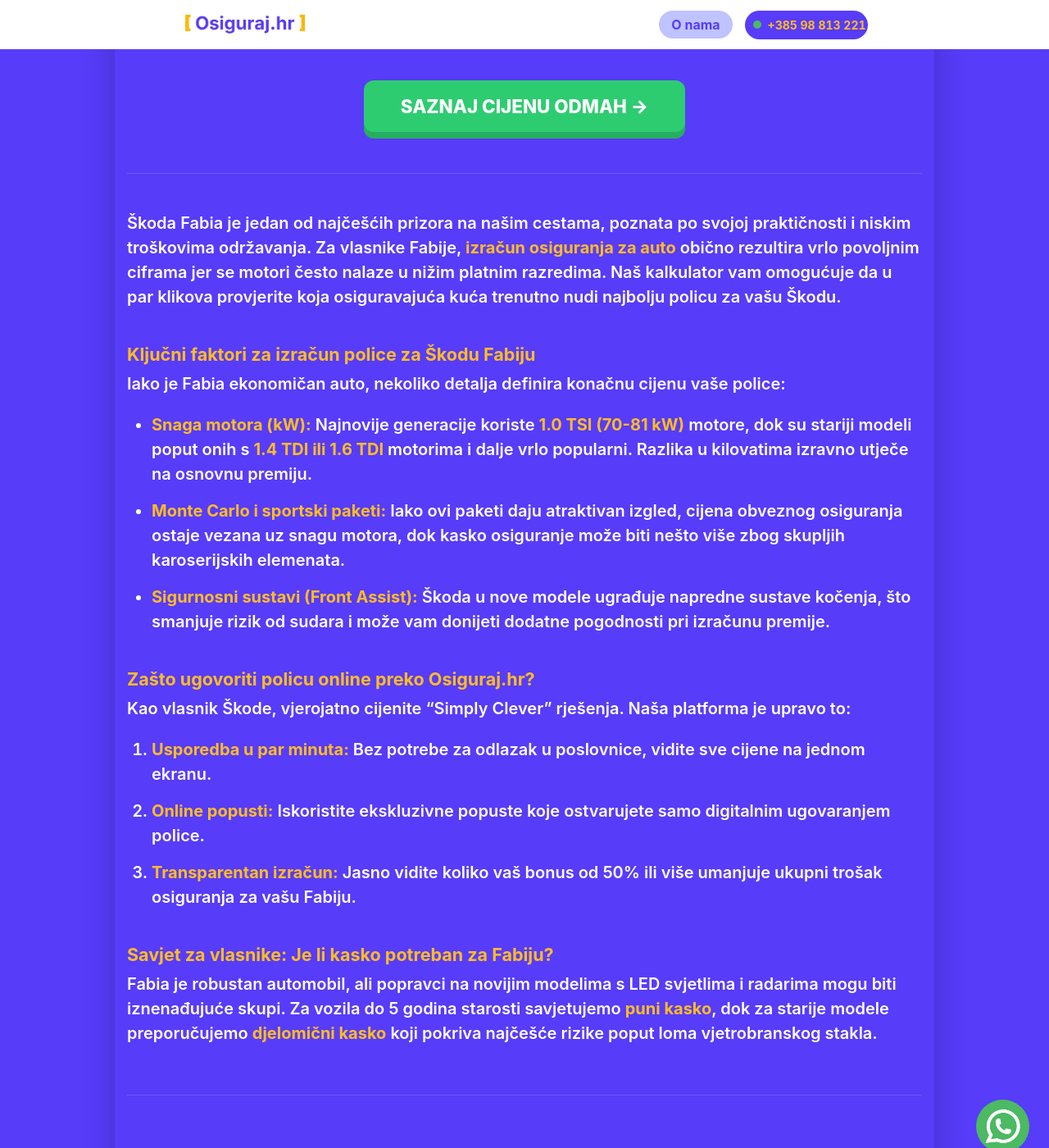
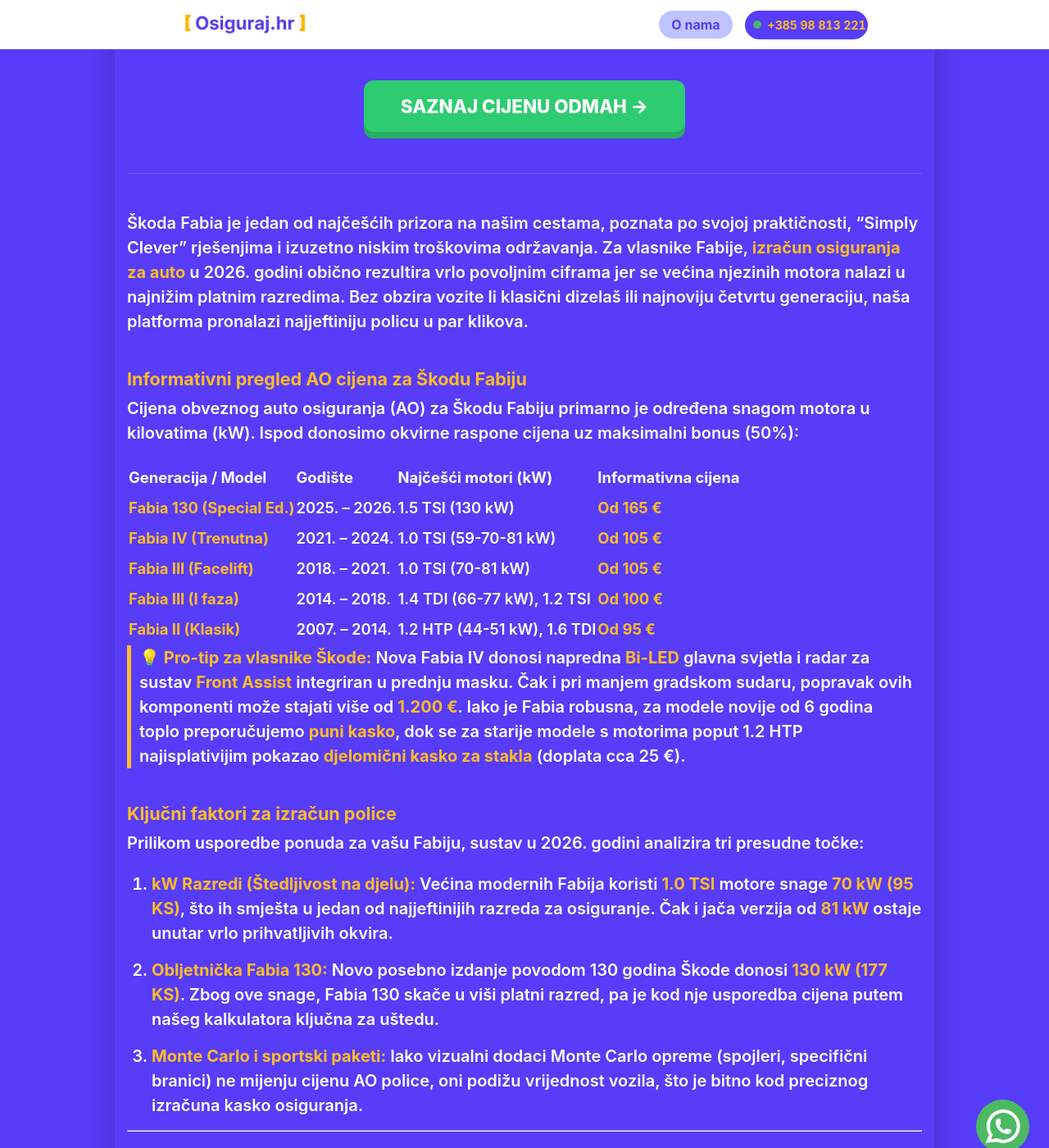
Before and after one commit to Filip-Gale/OsigurajHR, a Jekyll site: the page built from auto-osiguranje/skoda-fabia.md, in a window 1280 px wide and 1400 px high, scrolled down 315 px. Shown: the whole window at 82% size. Built offline with Jekyll 4.4.1, drawn with Linux system fonts in a browser that asks for light colours; some of the changed text lies outside the part shown.

Commit message:
Update skoda-fabia.md

```diff
--- a/auto-osiguranje/skoda-fabia.md
+++ b/auto-osiguranje/skoda-fabia.md
@@ -1,48 +1,82 @@
 ---
 layout: grad
-grad_ime: ""
-title: "Osiguranje za Škodu Fabiju | Brzi online izračun (2026)"
+grad_ime: "Hrvatska"
+title: "Osiguranje za Škodu Fabiju | Cijene po godištima (2007-2026)"
 permalink: /auto-osiguranje/skoda-fabia/
-description: "Saznajte cijenu osiguranja za Škodu Fabiju. Usporedite ponude za 1.0 TSI i starije TDI modele uz uštede do 30% online."
+description: "Izračunajte cijenu osiguranja za Škodu Fabiju. Provjerite informativne cijene za 1.0 TSI, 1.6 TDI i nove modele od 130 kW po godištima. Uštedite do 30% online."
 ---
 
-Škoda Fabia je jedan od najčešćih prizora na našim cestama, poznata po svojoj praktičnosti i niskim troškovima održavanja. Za vlasnike Fabije, **izračun osiguranja za auto** obično rezultira vrlo povoljnim ciframa jer se motori često nalaze u nižim platnim razredima. Naš kalkulator vam omogućuje da u par klikova provjerite koja osiguravajuća kuća trenutno nudi najbolju policu za vašu Škodu.
+Škoda Fabia je jedan od najčešćih prizora na našim cestama, poznata po svojoj praktičnosti, "Simply Clever" rješenjima i izuzetno niskim troškovima održavanja. Za vlasnike Fabije, **izračun osiguranja za auto** u 2026. godini obično rezultira vrlo povoljnim ciframa jer se većina njezinih motora nalazi u najnižim platnim razredima. Bez obzira vozite li klasični dizelaš ili najnoviju četvrtu generaciju, naša platforma pronalazi najjeftiniju policu u par klikova.
 
-### Ključni faktori za izračun police za Škodu Fabiju
+### Informativni pregled AO cijena za Škodu Fabiju
 
-Iako je Fabia ekonomičan auto, nekoliko detalja definira konačnu cijenu vaše police:
+Cijena obveznog auto osiguranja (AO) za Škodu Fabiju primarno je određena snagom motora u kilovatima (kW). Ispod donosimo okvirne raspone cijena uz maksimalni bonus (50%):
 
-* **Snaga motora (kW):** Najnovije generacije koriste **1.0 TSI (70-81 kW)** motore, dok su stariji modeli poput onih s **1.4 TDI ili 1.6 TDI** motorima i dalje vrlo popularni. Razlika u kilovatima izravno utječe na osnovnu premiju.
-* **Monte Carlo i sportski paketi:** Iako ovi paketi daju atraktivan izgled, cijena obveznog osiguranja ostaje vezana uz snagu motora, dok kasko osiguranje može biti nešto više zbog skupljih karoserijskih elemenata.
-* **Sigurnosni sustavi (Front Assist):** Škoda u nove modele ugrađuje napredne sustave kočenja, što smanjuje rizik od sudara i može vam donijeti dodatne pogodnosti pri izračunu premije.
+| Generacija&nbsp;/&nbsp;Model | Godište&nbsp;&nbsp;&nbsp;&nbsp;&nbsp; | Najčešći motori (kW)&nbsp;&nbsp;&nbsp;&nbsp;&nbsp;&nbsp;&nbsp;&nbsp; | Informativna cijena |
+| :--- | :--- | :--- | :--- |
+| **Fabia 130 (Special Ed.)** | 2025. – 2026. | 1.5 TSI (130 kW) | **Od 165 €** |
+| **Fabia IV (Trenutna)** | 2021. – 2024. | 1.0 TSI (59-70-81 kW) | **Od 105 €** |
+| **Fabia III (Facelift)** | 2018. – 2021. | 1.0 TSI (70-81 kW) | **Od 105 €** |
+| **Fabia III (I faza)** | 2014. – 2018. | 1.4 TDI (66-77 kW), 1.2 TSI | **Od 100 €** |
+| **Fabia II (Klasik)** | 2007. – 2014. | 1.2 HTP (44-51 kW), 1.6 TDI | **Od 95 €** |
 
-### Zašto ugovoriti policu online preko Osiguraj.hr?
+> **💡 Pro-tip za vlasnike Škode:** Nova Fabia IV donosi napredna **Bi-LED** glavna svjetla i radar za sustav **Front Assist** integriran u prednju masku. Čak i pri manjem gradskom sudaru, popravak ovih komponenti može stajati više od **1.200 €**. Iako je Fabia robusna, za modele novije od 6 godina toplo preporučujemo **puni kasko**, dok se za starije modele s motorima poput 1.2 HTP najisplativijim pokazao **djelomični kasko za stakla** (doplata cca 25 €).
 
-Kao vlasnik Škode, vjerojatno cijenite "Simply Clever" rješenja. Naša platforma je upravo to:
+### Ključni faktori za izračun police
 
-1. **Usporedba u par minuta:** Bez potrebe za odlazak u poslovnice, vidite sve cijene na jednom ekranu.
-2. **Online popusti:** Iskoristite ekskluzivne popuste koje ostvarujete samo digitalnim ugovaranjem police.
-3. **Transparentan izračun:** Jasno vidite koliko vaš bonus od 50% ili više umanjuje ukupni trošak osiguranja za vašu Fabiju.
+Prilikom usporedbe ponuda za vašu Fabiju, sustav u 2026. godini analizira tri presudne točke:
+1.  **kW Razredi (Štedljivost na djelu):** Većina modernih Fabija koristi **1.0 TSI** motore snage **70 kW (95 KS)**, što ih smješta u jedan od najjeftinijih razreda za osiguranje. Čak i jača verzija od **81 kW** ostaje unutar vrlo prihvatljivih okvira.
+2.  **Obljetnička Fabia 130:** Novo posebno izdanje povodom 130 godina Škode donosi **130 kW (177 KS)**. Zbog ove snage, Fabia 130 skače u viši platni razred, pa je kod nje usporedba cijena putem našeg kalkulatora ključna za uštedu.
+3.  **Monte Carlo i sportski paketi:** Iako vizualni dodaci Monte Carlo opreme (spojleri, specifični branici) ne mijenju cijenu AO police, oni podižu vrijednost vozila, što je bitno kod preciznog izračuna kasko osiguranja.
 
-### Savjet za vlasnike: Je li kasko potreban za Fabiju?
-
-Fabia je robustan automobil, ali popravci na novijim modelima s LED svjetlima i radarima mogu biti iznenađujuće skupi. Za vozila do 5 godina starosti savjetujemo **puni kasko**, dok za starije modele preporučujemo **djelomični kasko** koji pokriva najčešće rizike poput loma vjetrobranskog stakla.
+---
 
 <div class="faq-section">
     <h3>FAQ: Sve što trebate znati o osiguranju za Škodu Fabiju</h3>
 
     <div class="faq-item">
-        <h4>Je li osiguranje za Fabiju jeftinije nego za Octaviju?</h4>
-        <p>U većini slučajeva da, jer Fabia obično ima motore manje snage (kW) koji spadaju u niže cjenovne razrede osiguranja u odnosu na veći model Octaviju.</p>
+        <h4>Je li osiguranje za Fabiju jeftinije nego za VW Polo?</h4>
+        <p>Iako dijele istu platformu i motore, cijena osiguranja ovisi o kilovatima (kW) i tržišnoj vrijednosti. U pravilu su cijene AO osiguranja gotovo identične za istu snagu motora, dok kasko može minimalno varirati zbog razlike u cijeni rezervnih dijelova.</p>
     </div>
 
     <div class="faq-item">
-        <h4>Mogu li osigurati Fabiju koja se koristi kao dostavno vozilo?</h4>
-        <p>Da, ali važno je to navesti prilikom izračuna jer komercijalna upotreba vozila (poput dostave ili taxi službe) zahtijeva specifične uvjete police.</p>
+        <h4>Mogu li prenijeti bonus od 50% na Fabiju koju koristim za dostavu?</h4>
+        <p>Bonus je vezan uz vas kao vozača, no važno je napomenuti da se vozilo koristi u poslovne svrhe. Komercijalna upotreba (dostava hrane, kurirska služba) može imati drugačiji osnovni koeficijent, što naš <strong>izračun osiguranja za auto</strong> automatski uzima u obzir.</p>
     </div>
 
     <div class="faq-item">
-        <h4>Što ako izgubim policu osiguranja?</h4>
-        <p>Ako ugovorite policu preko Osiguraj.hr, ona vam je uvijek dostupna u digitalnom formatu na e-mailu. To je praktično rješenje koje vam štedi vrijeme i živce.</p>
+        <h4>Što ako moja Fabia ima radar za autonomno kočenje?</h4>
+        <p>Sustavi poput Front Assista smanjuju vjerojatnost sudara, što osiguravatelji prepoznaju kao manji rizik. Neke kuće u 2026. godini nude dodatne popuste na kasko policu za vozila opremljena aktivnom sigurnosnom opremom.</p>
     </div>
 </div>
+
+<script type="application/ld+json">
+{
+  "@context": "https://schema.org",
+  "@type": "FAQPage",
+  "mainEntity": [{
+    "@type": "Question",
+    "name": "Je li osiguranje za Fabiju jeftinije nego za Polo?",
+    "acceptedAnswer": {
+      "@type": "Answer",
+      "text": "AO osiguranje je slično jer ovisi o kW, dok kasko ovisi o cijeni dijelova i opremi."
+    }
+  },
+  {
+    "@type": "Question",
+    "name": "Vrijedi li moj bonus od 50% za dostavnu Fabiju?",
+    "acceptedAnswer": {
+      "@type": "Answer",
+      "text": "Da, bonus je prenosiv, ali se mora navesti poslovna namjena vozila prilikom izračuna."
+    }
+  },
+  {
+    "@type": "Question",
+    "name": "Kako radar utječe na cijenu osiguranja?",
+    "acceptedAnswer": {
+      "@type": "Answer",
+      "text": "Sustavi sigurnosti poput radara smanjuju rizik od nezgode, što može donijeti popuste na kasko policu."
+    }
+  }]
+}
+</script>
```
